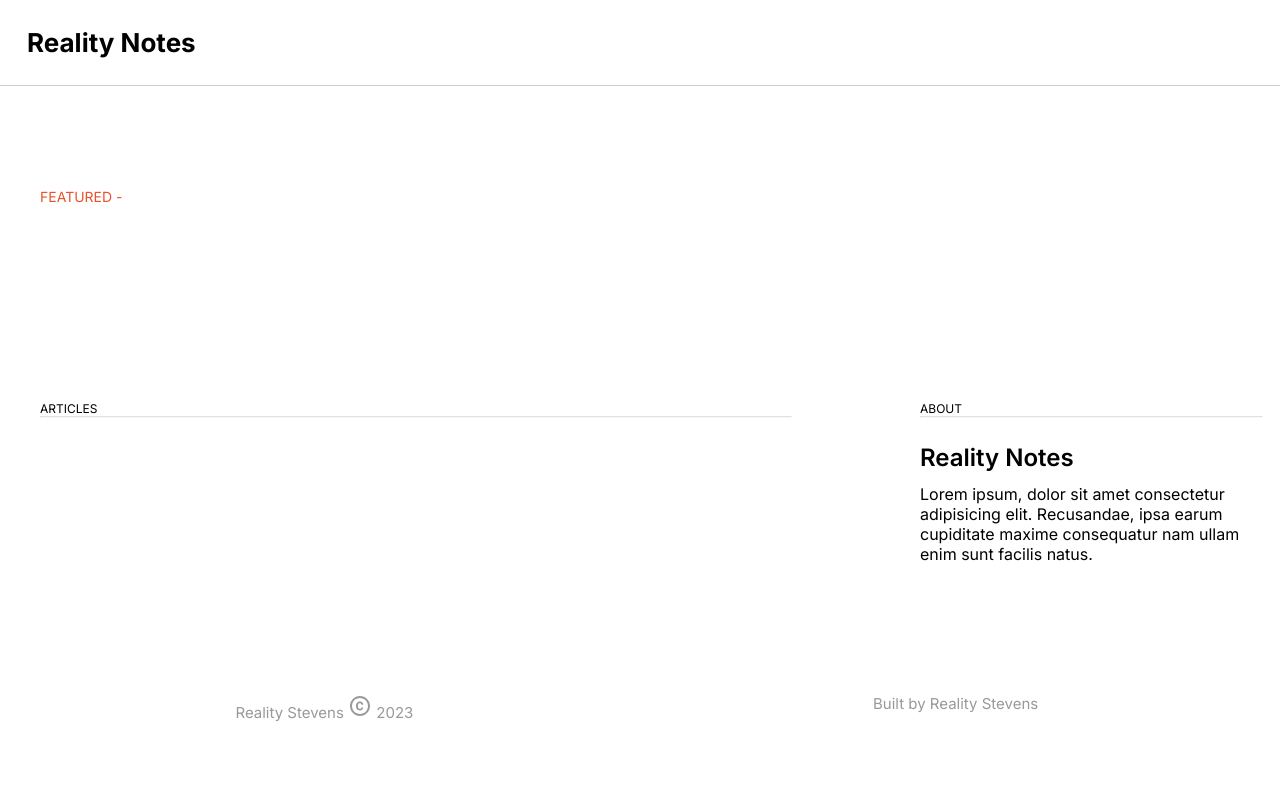
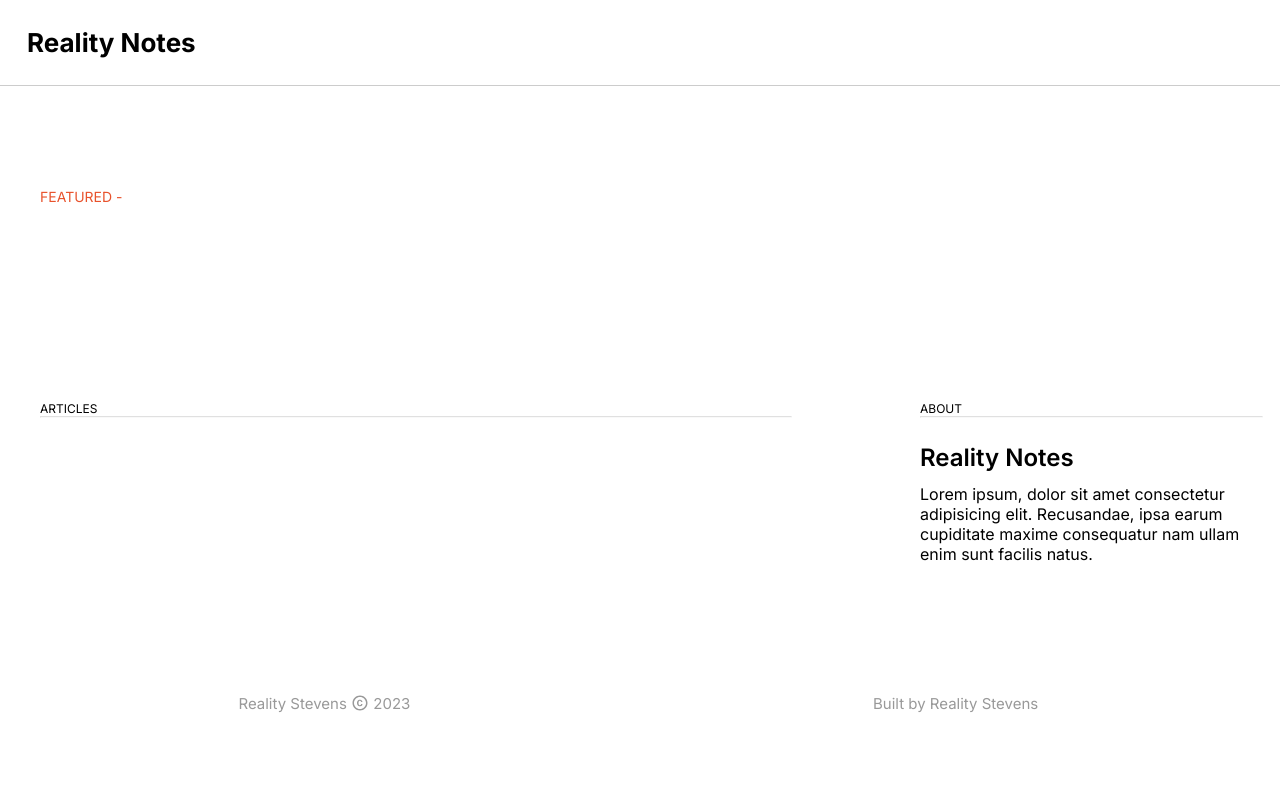
Before and after one commit to realitystevens/RealityNotes, a Django app: page / in a window 1280 px wide. After the commit the page ends 712 px from the top, so only its background shows below. Run offline with Django 4.2, Linux system fonts and the light colour scheme; data that the repository does not hold is empty; some libraries are stand-ins or nearby versions.

Commit message:
Configured styling to fit current html changes

```diff
--- a/static/footer.css
+++ b/static/footer.css
@@ -10,14 +10,11 @@
     color: var(--gray);
 }
 
-.material-symbols-outlined {
-    font-variation-settings:
-    'FILL' 0,
-    'wght' 400,
-    'GRAD' 0,
-    'opsz' 24
+.copyright_svg {
+    margin-bottom: -3px;
+    width: 18px;
+    height: 18px;
 }
-
 
 .build_author_ref {
     color: var(--gray);
--- a/static/global.css
+++ b/static/global.css
@@ -31,6 +31,12 @@ a:hover {
     padding: 20px 20px 45px 20px;
 }
 
+.tag {
+    color: var(--gray);
+    text-transform: uppercase;
+    font-family: inherit;
+}
+
 
 
 @media only screen and (min-width: 800px) {
--- a/static/index.css
+++ b/static/index.css
@@ -6,6 +6,7 @@
 .futr_tag {
     font-size: 12px;
     color: var(--red);
+    text-transform: uppercase;
 }
 
 
@@ -18,12 +19,19 @@
 
 .futr_desc {
     font-size: 20px;
+    padding-bottom: 30px;
+}
+
+.futr_x-info {
+    display: flex;
+    align-items: center;
+    gap: 2em;
+    font-size: 12px;
 }
 
 .futr_time_read {
-    font-size: 12px;
     color: var(--gray);
-    padding: 30px 0px 0px 0px;
+    text-transform: uppercase;
 }
 
 
@@ -68,12 +76,18 @@
     font-size: 12px;
 }
 
+.article_tag {
+    margin-right: 30px;
+}
+
 .date {
     color: var(--gray);
+    text-transform: uppercase;
 }
 
 .time_read {
     color: var(--red);
+    text-transform: uppercase;
 }
 
 
@@ -117,7 +131,7 @@
         font-size: 14px;
     }
 
-    .futr_time_read {
+    .futr_x-info {
         font-size: 14px;
     }
 
@@ -177,10 +191,10 @@
 
 @media only screen and (min-width: 1300px) {
 
-   .m_content {
+    .m_content {
         margin: 0px auto;
         max-width: 1250px;
 
-   }
+    }
 
 }
```
